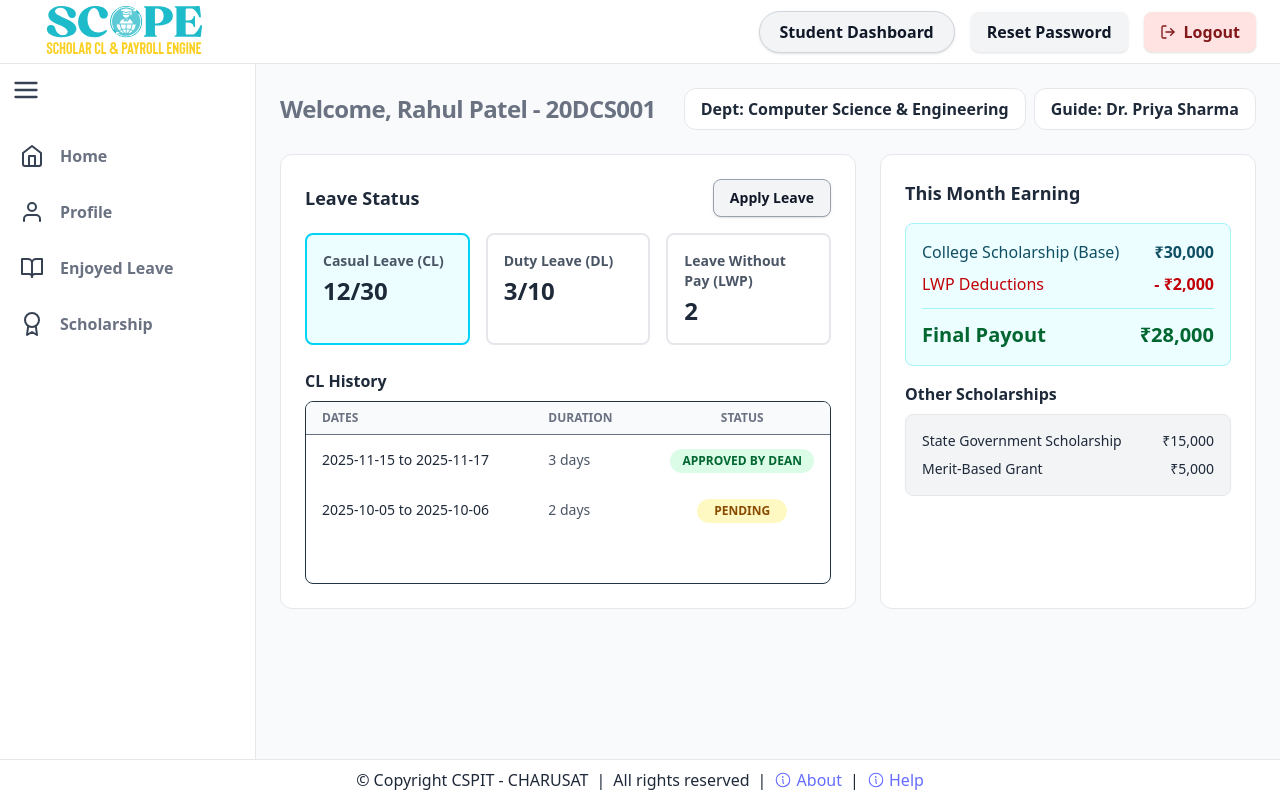
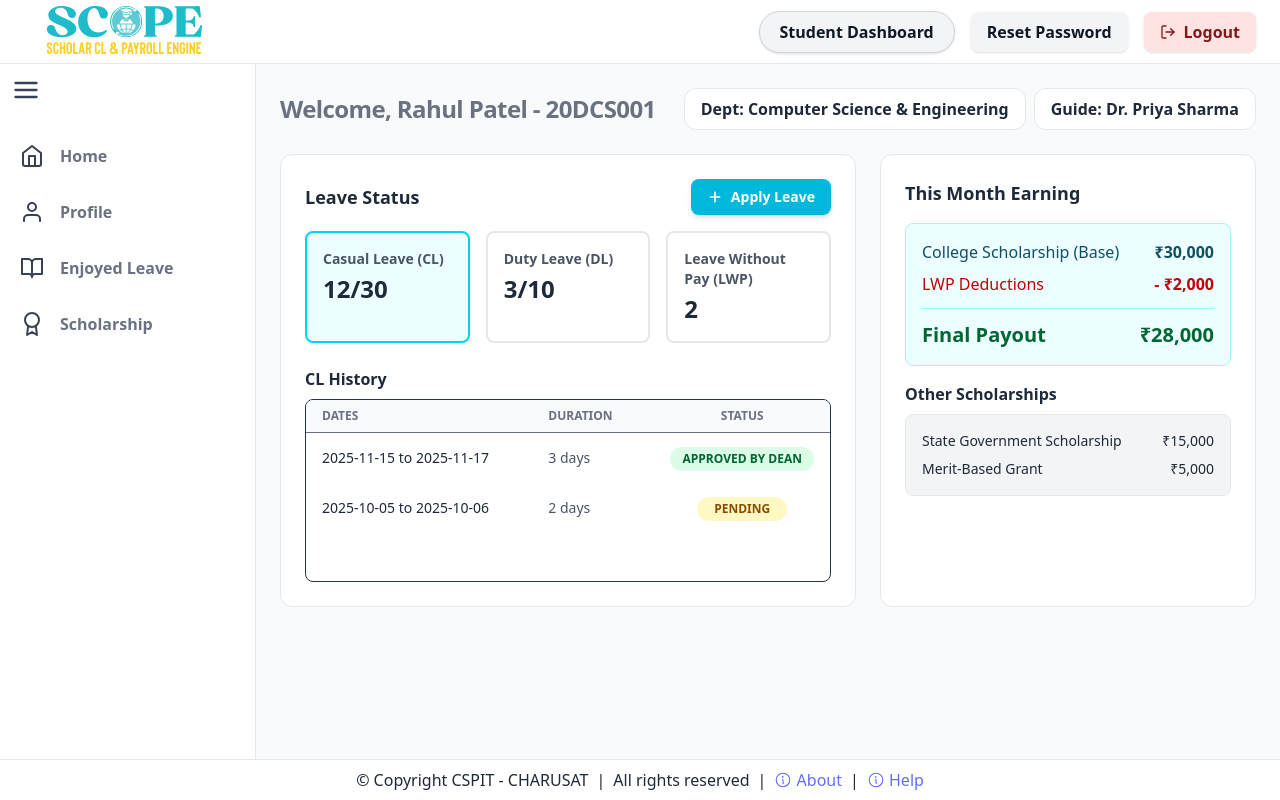
Before and after one commit to Sunny2307/Scope_clone, a React (Vite) app in the folder client/: page /student/dashboard in a window 1280 px wide. Built offline with nearby package versions, Linux system fonts and the light colour scheme; no server answers; sample sign-in values are in the browser's storage.

Commit message:
apply leave integrated

```diff
--- a/client/CSS/index.css
+++ b/client/CSS/index.css
@@ -36,8 +36,6 @@ a:hover {
 
 body {
   margin: 0;
-  display: flex;
-  place-items: center;
   min-width: 320px;
   min-height: 100vh;
 }
--- a/client/src/components/student/ApplyLeaveContent.jsx
+++ b/client/src/components/student/ApplyLeaveContent.jsx
@@ -3,7 +3,7 @@ import React, { useState } from 'react';
 // Import layout components (assuming they exist in your project structure)
 import DashboardHeader from '../layout/DashboardHeader';
 import DashboardFooter from '../layout/DashboardFooter';
-import Sidebar from '../layout/sidebar'; // Adjusted import to match the new file structure
+import Sidebar from '../layout/Sidebar'; // Adjusted import to match the new file structure
 
 
 // --- Helper Icon Components (using inline SVG for simplicity) ---
--- a/client/src/components/student/DashboardContent.jsx
+++ b/client/src/components/student/DashboardContent.jsx
@@ -2,8 +2,7 @@ import React, { useState, useContext } from 'react';
 import { StudentContext } from '../../context/StudentContext';
 import DashboardHeader from '../layout/DashboardHeader';
 import DashboardFooter from '../layout/DashboardFooter';
-import Sidebar from '../layout/sidebar'; // Adjusted import to match the new file structure
-
+import Sidebar from '../layout/Sidebar';
 
 export default function DashboardContent({ onApplyLeaveClick }) {
     const { user } = useContext(StudentContext);
@@ -64,18 +63,30 @@ export default function DashboardContent({ onApplyLeaveClick }) {
                     </div>
                     <div className="grid grid-cols-1 lg:grid-cols-5 gap-6 items-stretch">
                         <div className="lg:col-span-3 bg-white p-6 rounded-xl border border-gray-200 flex flex-col h-full min-h-[340px]">
-                            <div className="flex justify-between items-center mb-4">
+                            <div className="flex justify-between items-center mb-4 relative">
                                 <h3 className="text-lg font-bold text-gray-800">Leave Status</h3>
+                                {/* --- UPDATED BUTTON --- */}
                                 <button
-                                    onClick={onApplyLeaveClick}
-                                    className="px-4 py-2 text-sm font-semibold rounded-lg shadow-sm transition-colors border
-                                                 bg-gray-100 text-gray-900 border-gray-400
-                                                 hover:bg-gray-200 hover:border-gray-500
-                                                 active:bg-gray-300 active:border-gray-600
-                                                 focus:outline-none"
+                                    onClick={(e) => {
+                                        e.preventDefault();
+                                        e.stopPropagation();
+                                        console.log('Button clicked directly!');
+                                        onApplyLeaveClick();
+                                    }}
+                                    className="flex items-center gap-2 px-4 py-2 text-sm font-semibold rounded-lg shadow-md transition-all duration-300 ease-in-out
+                                               bg-cyan-500 text-white
+                                               hover:bg-cyan-600 hover:shadow-lg hover:-translate-y-0.5
+                                               active:bg-cyan-700 active:scale-95
+                                               focus:outline-none focus:ring-2 focus:ring-cyan-400 focus:ring-offset-2
+                                               relative z-10"
+                                    style={{ cursor: 'pointer' }}
                                 >
+                                    <svg xmlns="http://www.w3.org/2000/svg" width="16" height="16" viewBox="0 0 24 24" fill="none" stroke="currentColor" strokeWidth="2.5" strokeLinecap="round" strokeLinejoin="round">
+                                        <path d="M5 12h14"/><path d="M12 5v14"/>
+                                    </svg>
                                     Apply Leave
                                 </button>
+                                {/* --- END OF UPDATED BUTTON --- */}
                             </div>
                              <div className="grid grid-cols-1 sm:grid-cols-3 gap-4 mb-6">
                                  {Object.entries(leaveData).map(([key, value]) => {
--- a/client/src/context/AuthContextProvider.jsx
+++ b/client/src/context/AuthContextProvider.jsx
@@ -7,6 +7,9 @@ import { AuthContext } from "./AuthContext";
  * Provides authentication-related state and functions to its children.
  * This is your full, original code with the definitive fix applied.
  */
+
+const API_BASE_URL = import.meta.env.VITE_API_BASE_URL;
+
 export default function AuthContextProvider({ children }) {
     const navigate = useNavigate();
 
@@ -31,6 +34,8 @@ export default function AuthContextProvider({ children }) {
         if (loginSuccess) {
             console.log("✅ Condition MET. Calling navigate('/student/dashboard')...");
             navigate('/student/dashboard');
+            // Reset loginSuccess to false after navigation to prevent continuous redirects
+            setLoginSuccess(false);
         } else {
             console.log("-> Condition NOT met. Not navigating.");
         }
--- a/client/src/pages/student/EnjoyedLeavePage.jsx
+++ b/client/src/pages/student/EnjoyedLeavePage.jsx
@@ -5,7 +5,7 @@ import { useNavigate } from 'react-router-dom';
 import EnjoyedLeaveContent from '../../components/student/EnjoyedLeaveContent';
 import DashboardHeader from '../../components/layout/DashboardHeader';
 import DashboardFooter from '../../components/layout/DashboardFooter';
-import Sidebar from '../../components/layout/sidebar';
+import Sidebar from '../../components/layout/Sidebar';
 
 export default function EnjoyedLeavePage() {
     const navigate = useNavigate();
--- a/client/src/pages/student/StudentDashboard.jsx
+++ b/client/src/pages/student/StudentDashboard.jsx
@@ -12,6 +12,7 @@ export default function StudentDashboard() {
 
     // This function defines what happens when the button is clicked
     const handleApplyLeaveClick = () => {
+        console.log('Apply Leave button clicked!'); // Debug log
         navigate('/student/apply-leave');
     };
 
```
